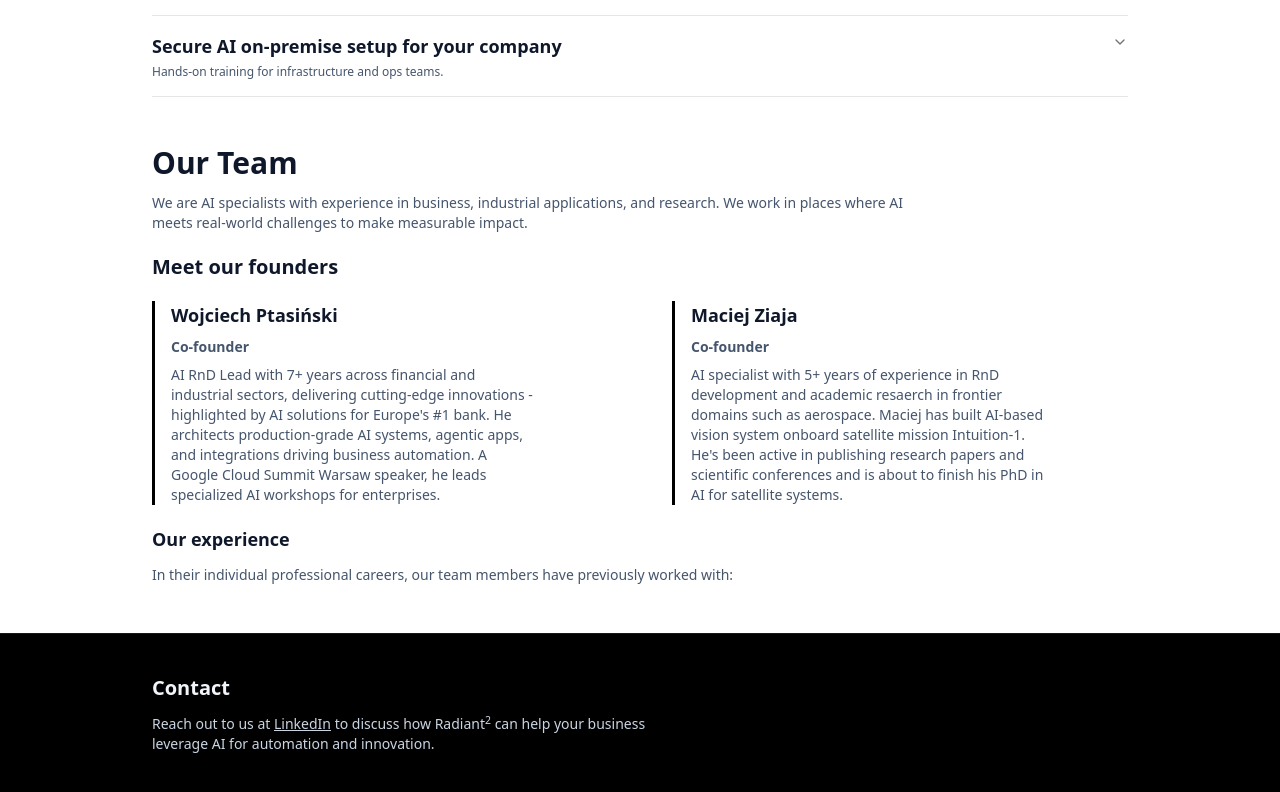
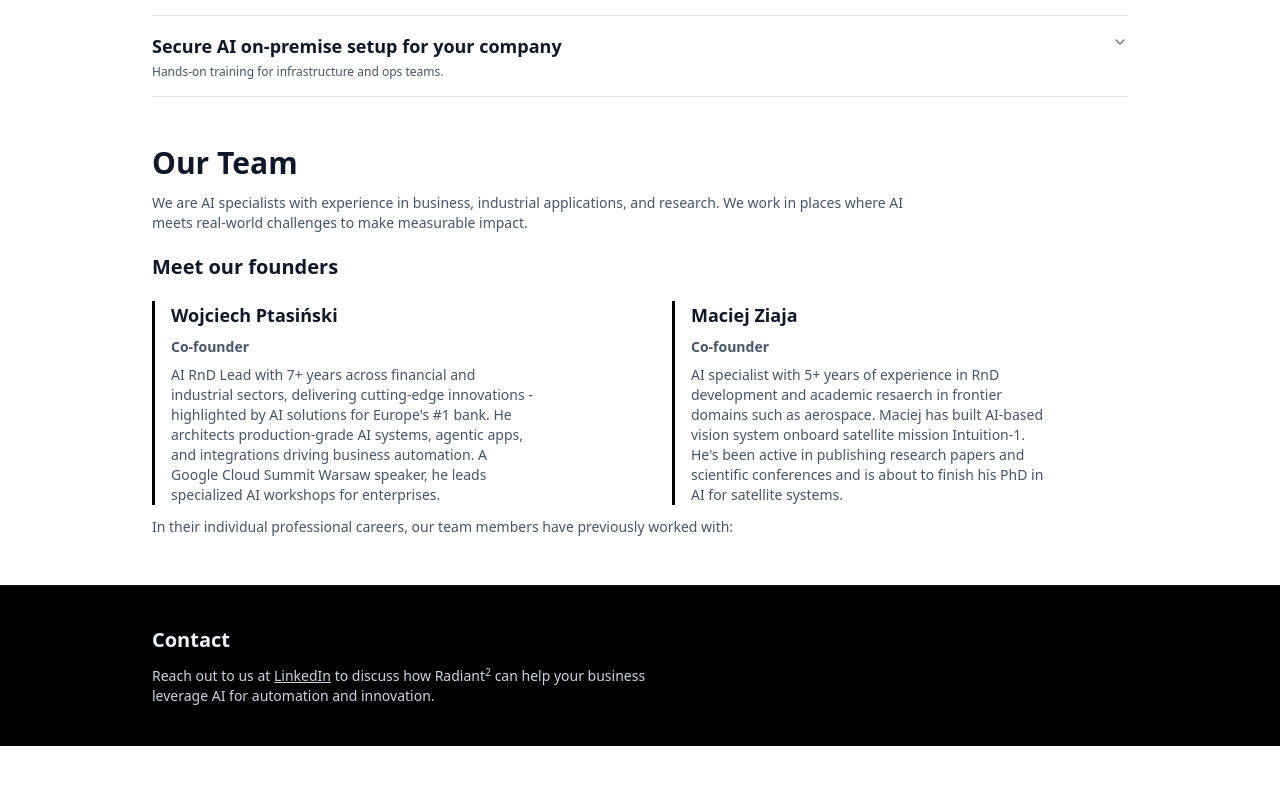
Before and after one commit to radiant2-dev/radiant2-website, a React (Vite) app: page / in a window 1280 px wide. Shown: the part 1011-1803 px from the top of the page. After the commit the page ends 1757 px from the top, so only its background shows below. Built offline with nearby package versions, Linux system fonts and the light colour scheme.

Commit message:
More cleanup

```diff
--- a/src/App.jsx
+++ b/src/App.jsx
@@ -244,9 +244,6 @@ function TeamSection() {
           </p>
         </div>
       </div>
-      <h3 className="pt-2 text-lg font-semibold text-slate-900">
-        Our experience
-      </h3>
       <p className="text-sm text-slate-600 max-w-192">
         In their individual professional careers, our team members have
         previously worked with:
```
